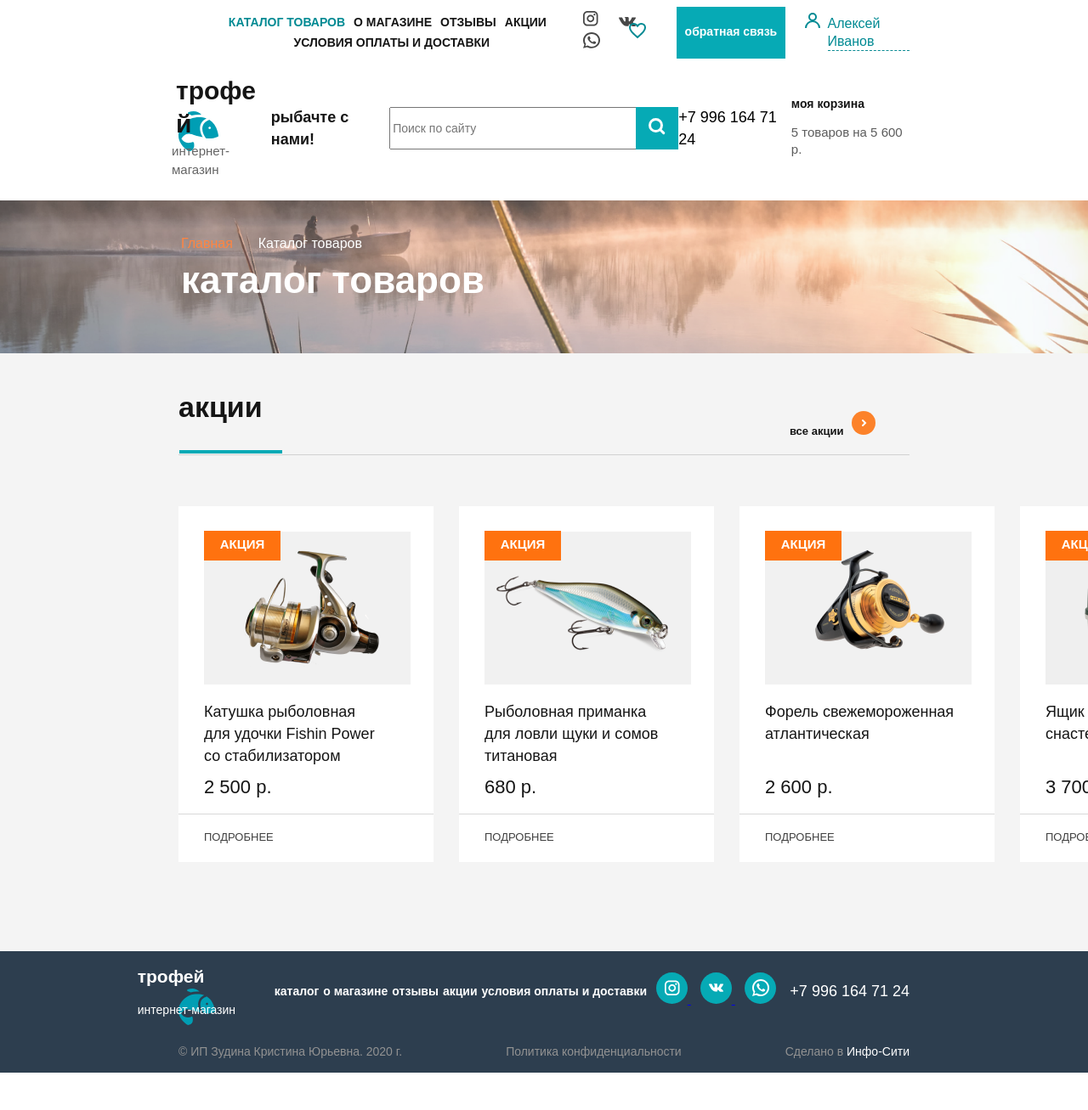
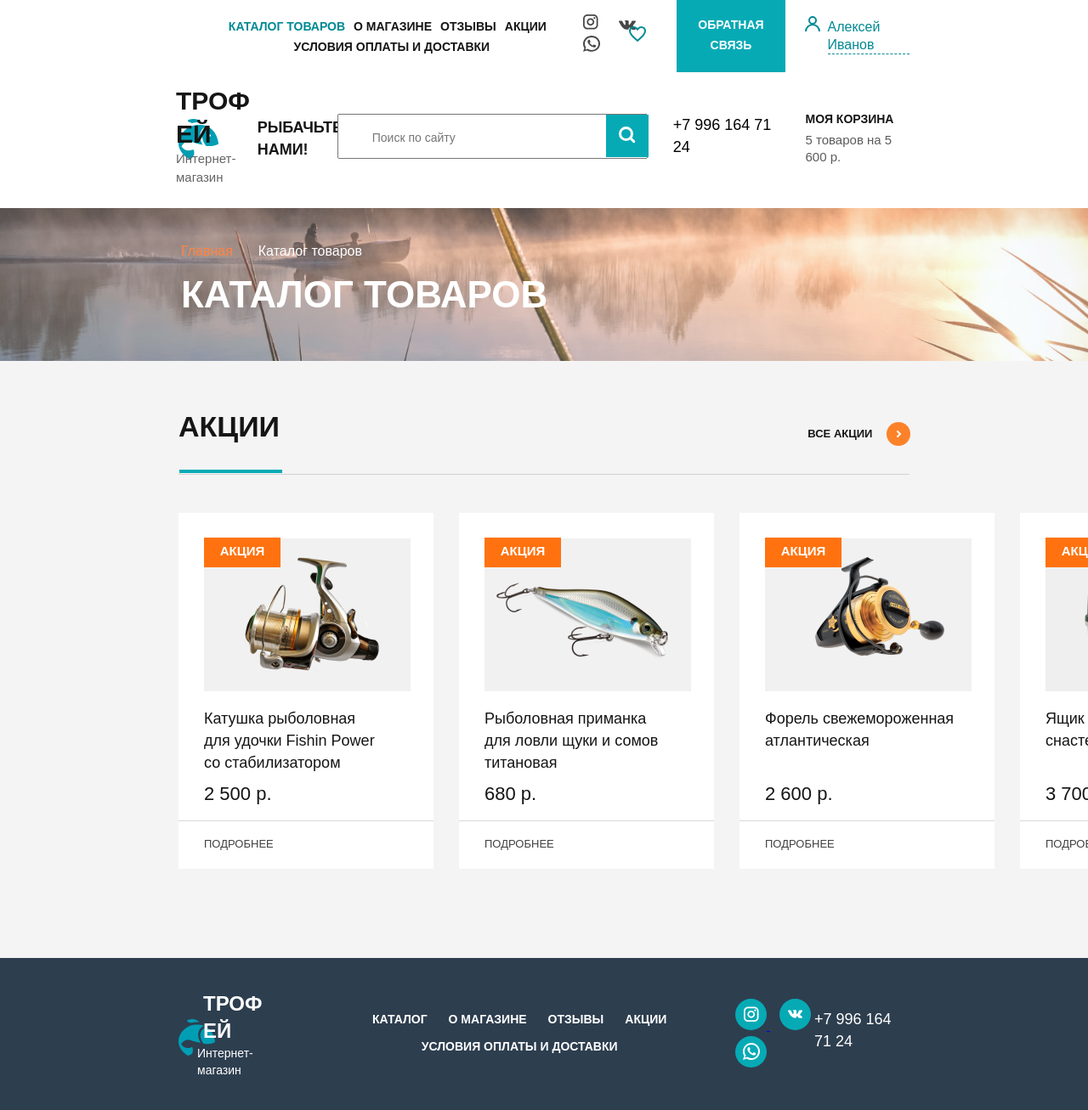
Before and after one commit to AlexanderGvozdev/Test_Info-City, a website: page source/index.html in a window 1280 px wide. Shown: the top 1307 px of the page at 85% size. Before the commit the page ends 1263 px from the top, so only its background shows below. Drawn offline with nearby package versions, Linux system fonts and the light colour scheme; files that its build step writes are made by us from their sources.

Commit message:
процессы

```diff
--- a/source/index.html
+++ b/source/index.html
@@ -73,9 +73,9 @@
             </a>
             <div class="page-header__name-wrapper">
               <h2>трофей</h2>
-              <p>интернет-магазин</p>
+              <p>Интернет-магазин</p>
             </div>
-            <p class="page-header__slogan">рыбачте с нами!</p>
+            <p class="page-header__slogan">рыбачьте с нами!</p>
             <div class="page-header__input-wrapper">
               <input placeholder="Поиск по сайту">
               <button>
@@ -169,7 +169,7 @@
         </a>
         <div class="page-footer__name-wrapper">
           <h2>трофей</h2>
-          <p>интернет-магазин</p>
+          <p>Интернет-магазин</p>
         </div>
         <ul class="nav-list-footer list-reset">
           <li class="nav-list-footer__item">
--- a/source/sass/adjustment/helpers.scss
+++ b/source/sass/adjustment/helpers.scss
@@ -21,6 +21,10 @@
   margin: 0 auto;
   padding: 0 210px;
 
+  @media (max-width: $desktop-width) {
+    padding: 0 50px;
+  }
+
   @media (max-width: $tablet-width-max) {
     padding: 0 20px;
   }
--- a/source/sass/blocks/catalog.scss
+++ b/source/sass/blocks/catalog.scss
@@ -24,26 +24,29 @@
   font-size: 34px;
   line-height: 44px;
   font-weight: 700;
+  text-transform: uppercase;
+  margin-top: 48px;
 }
 
 .catalog__header p {
   font-size: 13px;
   line-height: 16px;
   font-weight: 700;
-  margin-top: 60px;
-  transform: translateX(-34px);
+  margin-top: 54px;
+  text-transform: uppercase;
 }
 
 .catalog__header button {
   border: none;
   background-color: transparent;
+  transform: translate(7px, 10px);
 }
 
 .catalog__list {
   display: grid;
   grid-template-columns: repeat(4, 1fr);
   gap: 30px;
-  margin-top: 60px;
+  margin-top: 45px;
   padding-bottom: 105px;
 }
 
--- a/source/sass/blocks/copyright.scss
+++ b/source/sass/blocks/copyright.scss
@@ -7,11 +7,13 @@
   font-size: 14px;
   line-height: 21px;
   font-weight: 400;
+  margin-top: 10px;
 }
 
 .copyright__link {
   text-decoration: none;
   color: #929292;
+  transform: translateX(-211px);
 }
 
 .copyright__property {
--- a/source/sass/blocks/nav.scss
+++ b/source/sass/blocks/nav.scss
@@ -39,6 +39,11 @@
   justify-content: center;
   flex-wrap: wrap;
   align-items: center;
+  margin-left: 40px;
+}
+
+.nav-list-footer__item {
+  margin-right: 20px;
 }
 
 .nav-list-footer__item a {
@@ -48,4 +53,5 @@
   font-size: 14px;
   line-height: 32px;
   font-weight: 700;
+  text-transform: uppercase;
 }
--- a/source/sass/blocks/page-footer.scss
+++ b/source/sass/blocks/page-footer.scss
@@ -11,19 +11,23 @@
 
 .page-footer__name-wrapper {
   color: white;
-  margin-left: -97px;
+  margin-left: -14px;
 }
 
-.page-footer__name-wrapper h3 {
+.page-footer__name-wrapper h2 {
   font-size: 24px;
   line-height: 32px;
   font-weight: 700;
+  text-transform: uppercase;
+  margin-top: 38px;
 }
 
 .page-footer__name-wrapper p {
   font-size: 14px;
   line-height: 20px;
   font-weight: 400;
+  margin-left: -7px;
+  transform: translateY(-20px);
 }
 
 .page-footer__phone {
@@ -32,12 +36,18 @@
   font-weight: 500;
   text-decoration: none;
   color: white;
+  margin-top: -5px;
+  margin-right: 11px;
 }
 
 .page-footer__logo {
-  margin-top: 44px;
+  margin-top: 18px;
 }
 
 .page-footer__social a {
   margin-right: 11px;
 }
+
+.page-footer__social {
+  transform: translate(16px, 4px);
+}
--- a/source/sass/blocks/page-header.scss
+++ b/source/sass/blocks/page-header.scss
@@ -61,6 +61,7 @@
   font-size: 14px;
   line-height: 21px;
   font-weight: 700;
+  text-transform: uppercase;
 }
 
 .page-header__logo {
@@ -84,7 +85,8 @@
   font-size: 30px;
   line-height: 39px;
   font-weight: 700;
-  margin-top: 11px;
+  margin-top: 14px;
+  text-transform: uppercase;
 }
 
 .page-header__name-wrapper p {
@@ -92,14 +94,16 @@
   font-size: 15px;
   line-height: 22px;
   font-weight: 400;
-  margin-top: -23px;
-  margin-left: -5px;
+  margin-top: -26px;
 }
 
 .page-header__slogan {
   font-size: 18px;
   line-height: 26px;
   font-weight: 600;
+  text-transform: uppercase;
+  margin-top: 24px;
+  transform: translateX(-11px);
 }
 
 .page-header__phone {
@@ -108,12 +112,15 @@
   font-weight: 500;
   text-decoration: none;
   color: black;
+  transform: translateX(-39px);
 }
 
 .page-header__bascket h3 {
   font-size: 14px;
   line-height: 17px;
   font-weight: 700;
+  text-transform: uppercase;
+  transform: translateY(9px);
 }
 
 .page-header__bascket p {
@@ -128,8 +135,12 @@
 }
 
 .page-header__input-wrapper input {
-  width: 332px;
+  width: 320px;
   height: 44px;
+  margin-top: 2px;
+  transform: translateX(-69px);
+  padding-left: 39px;
+  padding-top: 4px;
 }
 
 .page-header__input-wrapper button {
@@ -138,8 +149,8 @@
   background-color: #06aab5;
   border: none;
   position: absolute;
-  top: 0;
-  right: 0;
+  top: 3px;
+  right: 68px;
 }
 
 .page-header__social {
--- a/source/sass/blocks/slider.scss
+++ b/source/sass/blocks/slider.scss
@@ -38,5 +38,6 @@
   line-height: 57px;
   font-weight: 700;
   color: white;
-  margin-top: 2px;
+  margin-top: 10px;
+  text-transform: uppercase;
 }
```
